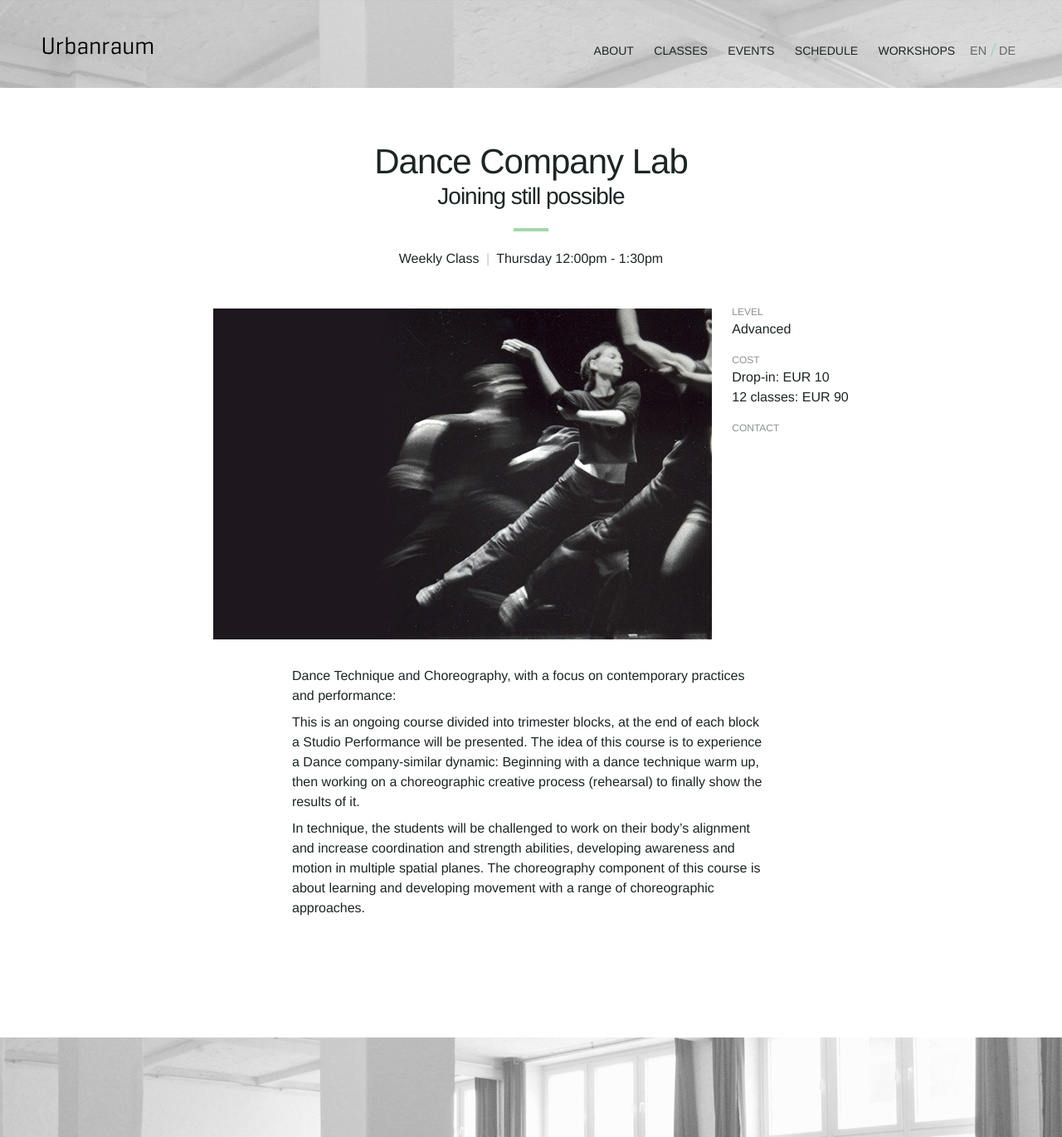
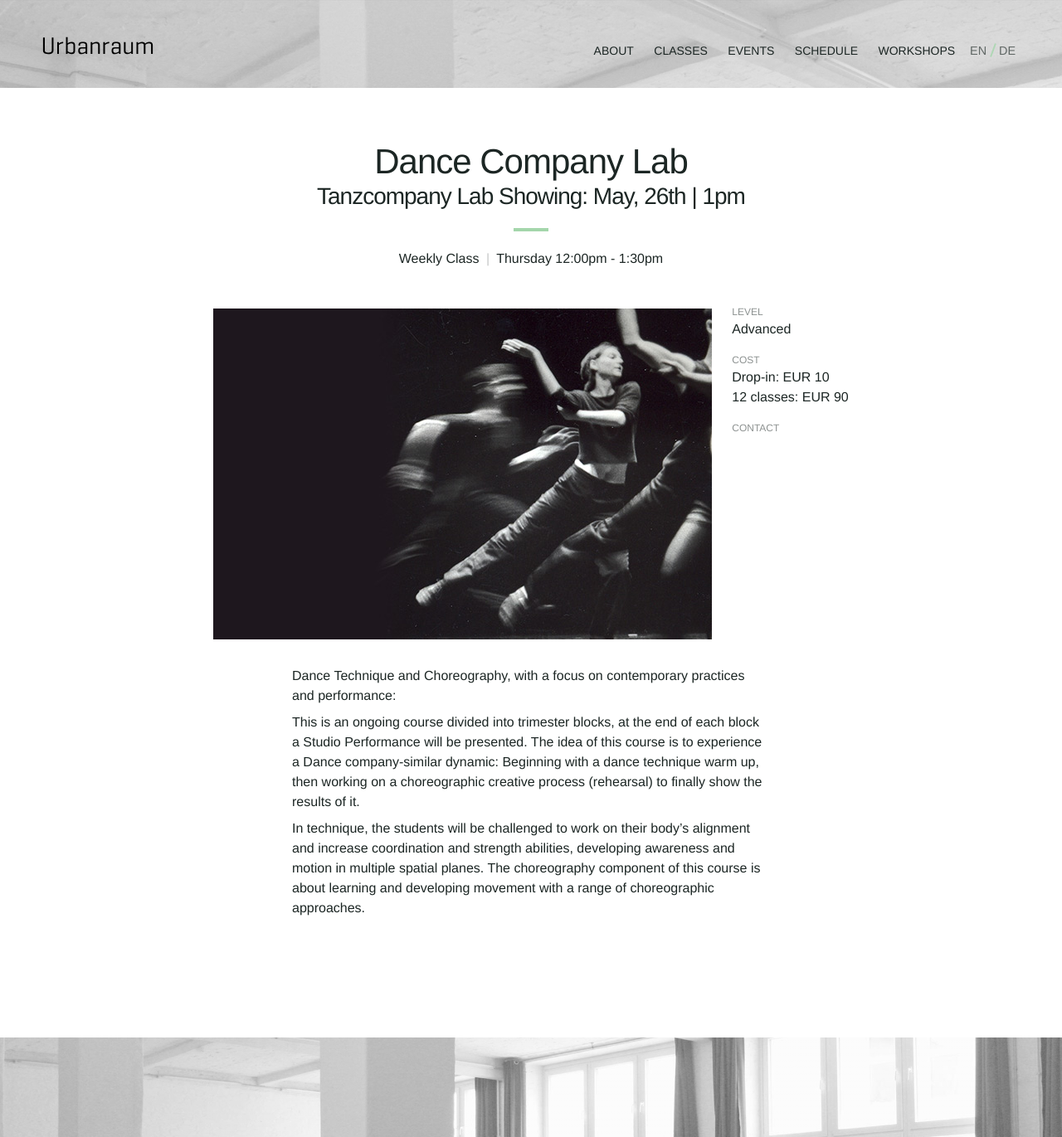
Before and after one commit to Kriesse/urbanraum, a Jekyll site: the page built from _classes/dance-company-lab.md, in a window 1280 px wide. Shown: the whole page at 83% size. Built offline with Jekyll 4.4.1, drawn with Linux system fonts in a browser that asks for light colours; nearby versions of some CDN libraries.

Commit message:
Update dance-company-lab.md

```diff
--- a/_classes/dance-company-lab.md
+++ b/_classes/dance-company-lab.md
@@ -10,8 +10,8 @@ image: "class-contemporary-dance-workshop.jpg"
 title_en: "Dance Company Lab"
 title_de: "Tanzcompany Lab"
 
-subtitle_en: "Joining still possible"
-subtitle_de: "Achtung! Einstieg noch möglich"
+subtitle_en: "Tanzcompany Lab Showing: May, 26th | 1pm"
+subtitle_de: "Tanzcompany Lab Showing: 26. Mai | 13:00 Uhr"
 
 type_en: "Weekly Class"
 type_de: "Wöchentlicher Kurs"
```
